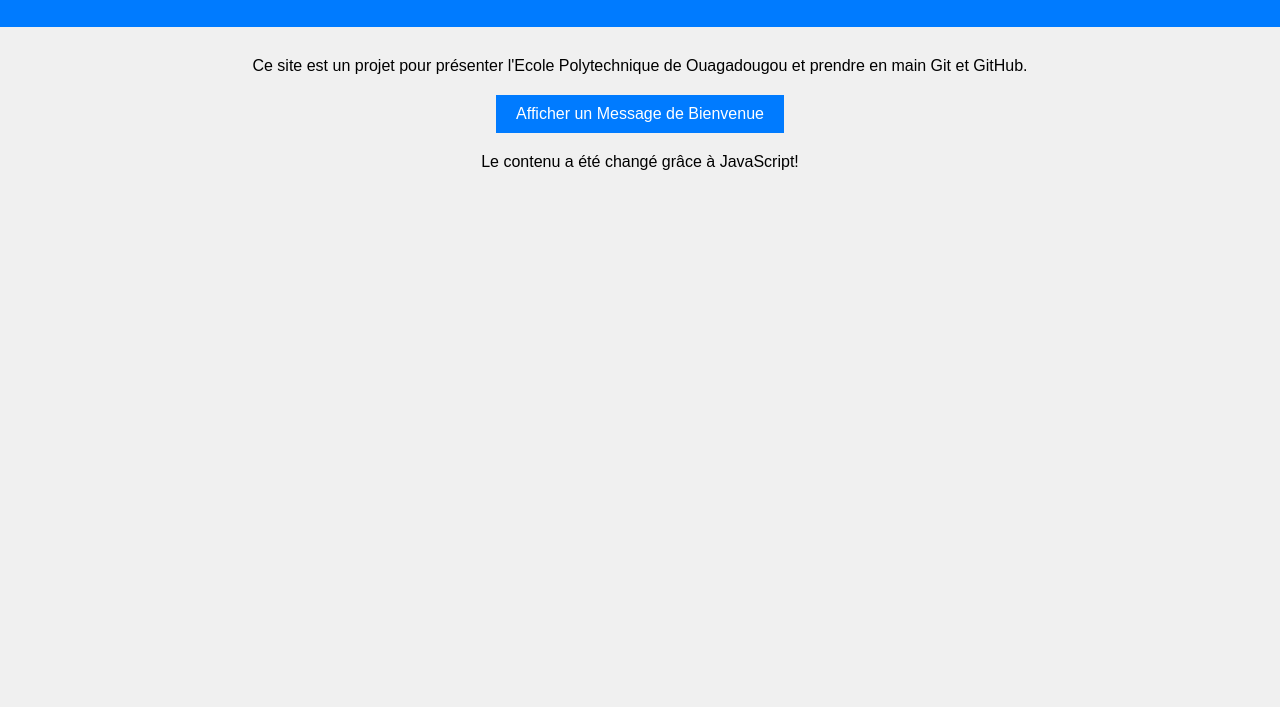
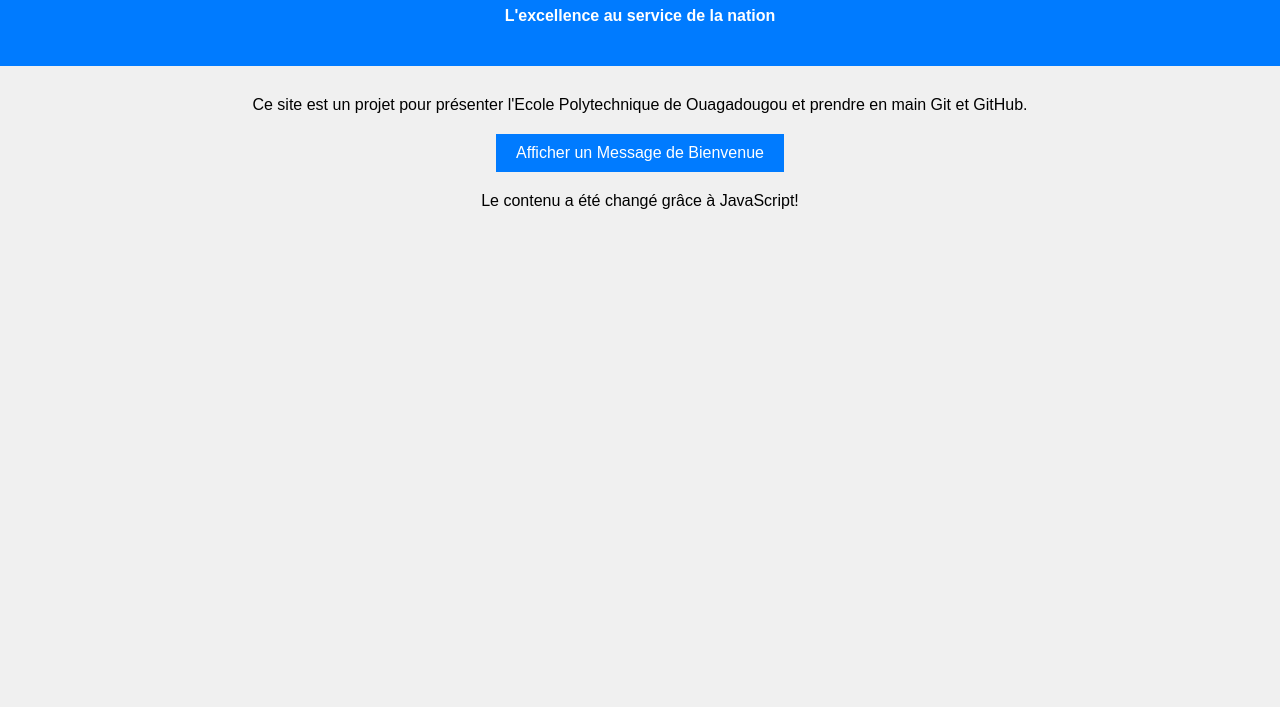
Before and after one commit to idrissa183/Epo-project-2, a plain HTML site: page index.html in a window 1280 px wide. Shown: the part 93-800 px from the top of the page. Drawn offline with Linux system fonts and the light colour scheme.

Commit message:
Edit:Ajout du slogan de l'Epo après le titre

```diff
--- a/index.html
+++ b/index.html
@@ -9,6 +9,7 @@
     <body>
         <header>
             <h1>Bienvenue à l'École Polytechnique de Ouagadougou</h1>
+            <h4>L'excellence au service de la nation</h4>
         </header>
         <main>
             <!--             Ceci est un commentaire en HTML -->
```
